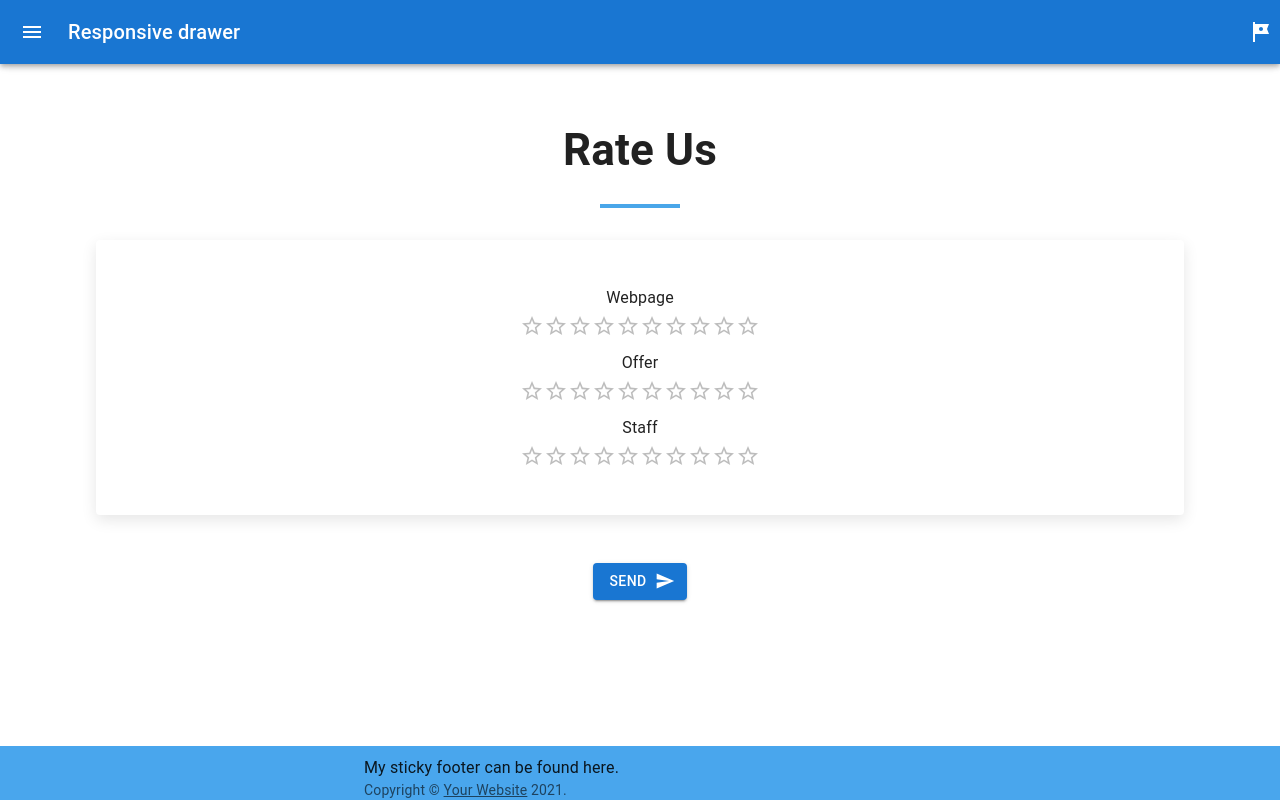
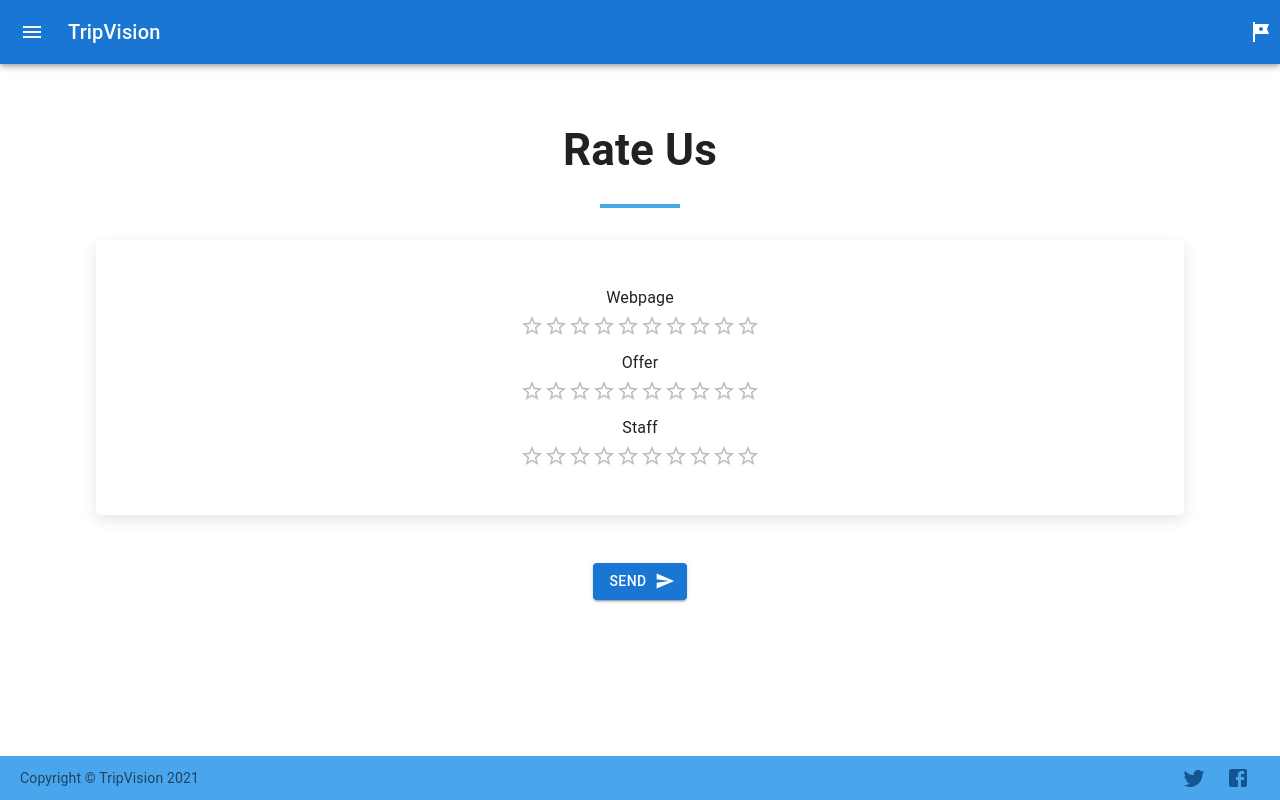
Before and after one commit to annuciis/travel-website-llu, a React (Create React App) app: page /rating in a window 1280 px wide. Built offline with nearby package versions, Linux system fonts and the light colour scheme.

Commit message:
footer and navbar fix

```diff
--- a/src/components/Footer/Footer.js
+++ b/src/components/Footer/Footer.js
@@ -1,45 +1,28 @@
-import {
-  AppBar,
-  Container,
-  Toolbar,
-  Typography,
-  Box,
-  Link,
-} from "@mui/material";
-
-function Copyright() {
-  return (
-    <Typography variant="body2" color="text.secondary">
-      {"Copyright © "}
-      <Link color="inherit" href="https://material-ui.com/">
-        Your Website
-      </Link>{" "}
-      {new Date().getFullYear()}
-      {"."}
-    </Typography>
-  );
-}
+import { Container, Typography, Box, Link } from "@mui/material";
+import { Facebook, Twitter } from "@mui/icons-material";
+import { useStyles } from "./Footer.styles";
 
 export const Footer = () => {
+  const classes = useStyles();
   return (
-    <Box
-      component="footer"
-      sx={{
-        py: 3,
-        px: 2,
-        mt: "auto",
-        bottom: 0,
-        width: "100%",
-        backgroundColor: "#49a6ed",
-        position: "absolute",
-        padding: "10px 10px 0px 10px",
-      }}
-    >
-      <Container maxWidth="sm">
-        <Typography variant="body1">
-          My sticky footer can be found here.
+    <Box component="footer" className={classes.footer}>
+      <Container className={classes.footerContainer}>
+        <Typography
+          variant="body2"
+          color="text.secondary"
+          className={classes.copyrightText}
+        >
+          {"Copyright © TripVision "}
+          {new Date().getFullYear()}
         </Typography>
-        <Copyright />
+        <Box className={classes.iconBox}>
+          <a href="https://www.twitter.com" className={classes.icon}>
+            <Twitter />
+          </a>
+          <a href="https://www.facebook.com" className={classes.icon}>
+            <Facebook />
+          </a>
+        </Box>
       </Container>
     </Box>
   );
--- /dev/null
+++ b/src/components/Footer/Footer.styles.js
@@ -0,0 +1,48 @@
+import { makeStyles } from "@mui/styles";
+
+export const useStyles = makeStyles({
+  footer: {
+    bottom: 0,
+    width: "100%",
+    backgroundColor: "#49a6ed",
+    position: "absolute",
+    padding: "10px 0",
+
+    "& div": {
+      paddingLeft: 20,
+      maxWidth: "100vw",
+    },
+    "@media screen and (max-width: 400px)": {
+      height: "80px",
+    },
+  },
+  copyrightText: {
+    width: "50%",
+    display: "inline-block",
+    padding: "0px !important",
+    "@media screen and (max-width: 400px)": {
+      display: "block",
+      textAlign: "center",
+      width: "100%",
+    },
+  },
+  iconBox: {
+    display: "inline-block",
+    position: "absolute",
+    right: 20,
+    "@media screen and (max-width: 400px)": {
+      display: "block",
+      width: "100%",
+      textAlign: "center",
+      marginTop: 10,
+    },
+  },
+  icon: {
+    padding: "0 10px",
+    color: "#145493",
+
+    "@media screen and (max-width: 400px)": {
+      padding: "0 20px",
+    },
+  },
+});
--- a/src/components/NavBar/NavBar.js
+++ b/src/components/NavBar/NavBar.js
@@ -22,7 +22,7 @@ export const NavBar = ({ handleDrawerToggle, handleFavoritesOpen }) => {
           <MenuIcon />
         </IconButton>
         <Typography variant="h6" noWrap component="div">
-          Responsive drawer
+          TripVision
         </Typography>
         <Link style={{ mr: 1, position: "absolute", right: 0 }} to="/tours">
           <IconButton
--- a/src/pages/RatingPage/RatingPage.js
+++ b/src/pages/RatingPage/RatingPage.js
@@ -24,7 +24,7 @@ export const RatingPage = () => {
         setWebsiteValue(0);
         setOfferValue(0);
         setStaffValue(0);
-      }, 500000);
+      }, 5000);
       return () => clearTimeout(timer);
     }
   }, [isRated]);
```
